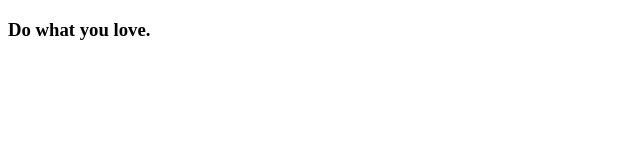
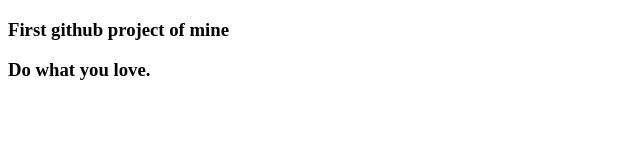
Before and after one commit to mijanrehman/Practice1, a plain HTML site: page index.html in a window 1280 px wide. Shown: the whole page, without its empty margins (0-640 px from the left). Drawn offline with Linux system fonts and the light colour scheme.

Commit message:
added somthing

```diff
--- a/index.html
+++ b/index.html
@@ -6,6 +6,7 @@
     <title>Document</title>
 </head>
 <body>
+    <h3>First github project of mine</h3>
     <h3>Do what you love.</h3>
 </body>
 </html>
```
